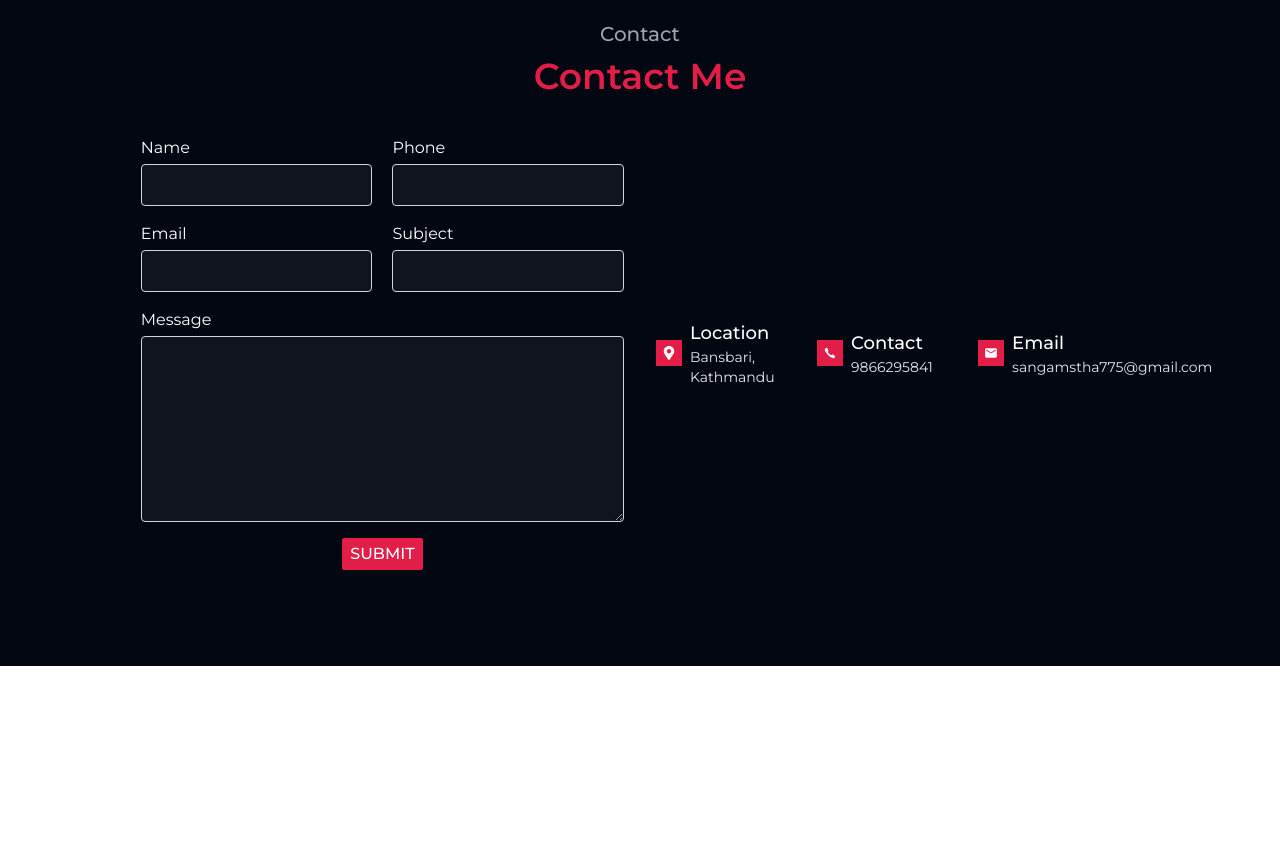
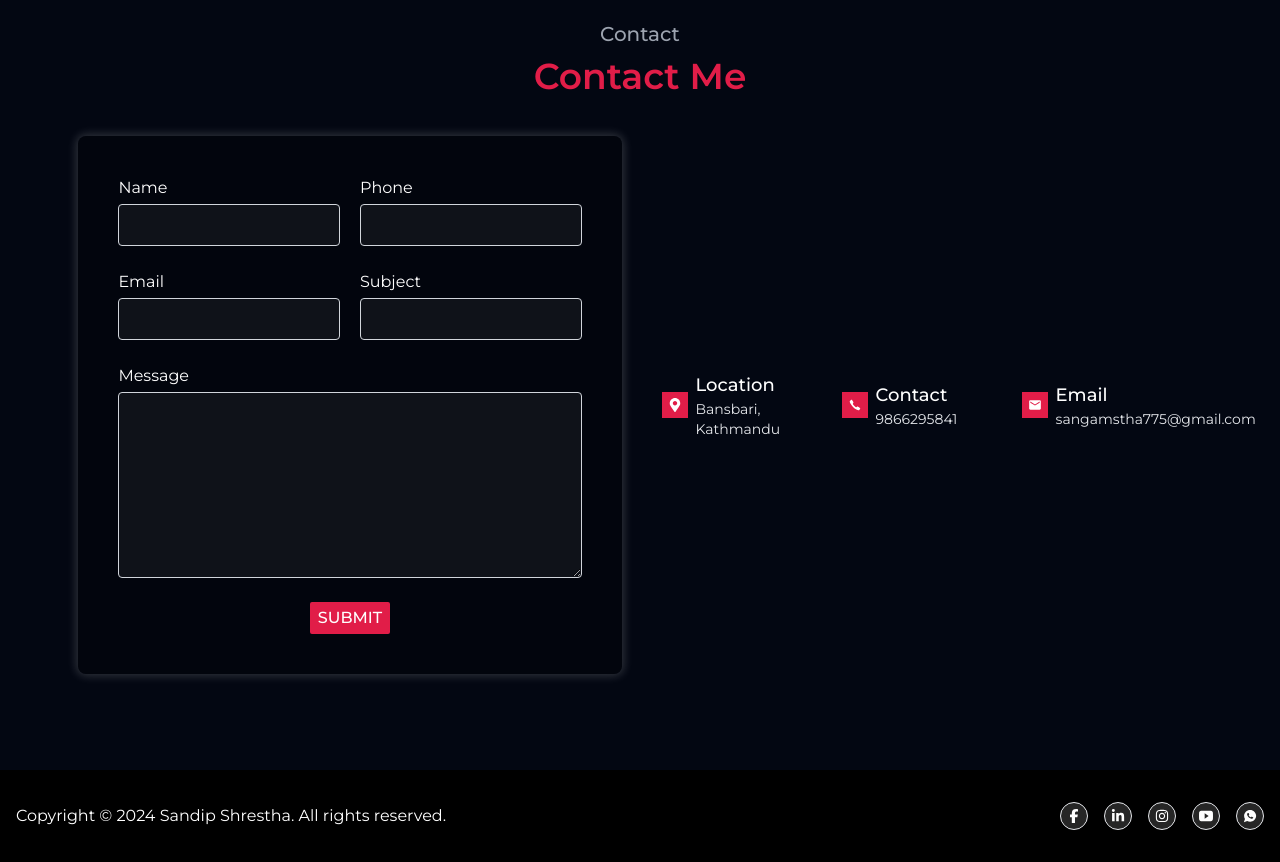
Before and after one commit to sandipshrest/my-portfolio, a Next.js app: page / in a window 1280 px wide. Shown: the part 900-1762 px from the top of the page. Before the commit the page ends 1566 px from the top, so only its background shows below. Built offline with nearby package versions, Linux system fonts and the light colour scheme.

Commit message:
footer created

```diff
--- a/src/components/Contact.jsx
+++ b/src/components/Contact.jsx
@@ -32,11 +32,11 @@ const Contact = () => {
           <h2 className="text-xl font-medium text-gray-400">Contact</h2>
           <h3 className="text-4xl font-semibold text-rose-600">Contact Me</h3>
         </div>
-        <div className="flex gap-8 w-4/5">
+        <div className="flex gap-10 w-[90%]">
           <form
             ref={form}
             onSubmit={sendEmail}
-            className="flex flex-col items-center gap-4 w-1/2 sm:text-base text-sm"
+            className="flex flex-col items-center gap-6 w-1/2 p-10 sm:text-base text-sm bg-black bg-opacity-30 rounded-lg shadow-[0_0_10px_2px_rgba(225,225,225,0.2)]"
           >
             <div className="flex sm:flex-row flex-col sm:gap-5 gap-2 w-full">
               <div className="flex flex-col items-start gap-1 sm:w-1/2 w-full">
--- a/src/components/footer/page.js
+++ b/src/components/footer/page.js
@@ -1,11 +1,59 @@
-import React from 'react'
+import React from "react";
+import { FaLinkedinIn } from "react-icons/fa";
+import { IoLogoWhatsapp, IoLogoYoutube } from "react-icons/io";
+import { FaFacebookF, FaInstagram } from "react-icons/fa6";
 
 const Page = () => {
+  const date = new Date().getFullYear();
   return (
-    <div>
-
-    </div>
-  )
-}
+    <footer className="py-8 text-white bg-black">
+      <div className="container flex items-center justify-between gap-6">
+        <p>Copyright &copy; {date} Sandip Shrestha. All rights reserved. </p>
+        <div className="flex items-center gap-4">
+          <a
+            href="https://www.facebook.com/sandip.shrestha.3979489"
+            target="_blank"
+            rel="noreferrer"
+            className="sm:w-7 w-6 sm:h-7 h-6 rounded-full border flex justify-center items-center sm:text-sm text-xs bg-white bg-opacity-15 hover:bg-rose-600 hover:bg-opacity-100 hover:border-rose-600 transition-all duration-150 ease-linear"
+          >
+            <FaFacebookF />
+          </a>
+          <a
+            href="https://www.linkedin.com/in/sandip-shrestha-01954a237/"
+            target="_blank"
+            rel="noreferrer"
+            className="sm:w-7 w-6 sm:h-7 h-6 rounded-full border flex justify-center items-center sm:text-sm text-xs bg-white bg-opacity-15 hover:bg-rose-600 hover:bg-opacity-100 hover:border-rose-600 transition-all duration-150 ease-linear"
+          >
+            <FaLinkedinIn />
+          </a>
+          <a
+            href="https://www.instagram.com/kanxa_cresta?igsh=bW1ocW03OGZia29k"
+            target="_blank"
+            rel="noreferrer"
+            className="sm:w-7 w-6 sm:h-7 h-6 rounded-full border flex justify-center items-center sm:text-sm text-xs bg-white bg-opacity-15 hover:bg-rose-600 hover:bg-opacity-100 hover:border-rose-600 transition-all duration-150 ease-linear"
+          >
+            <FaInstagram />
+          </a>
+          <a
+            href="https://www.youtube.com/channel/UCm5RbqLcy4vtZ6wlXaskiOA"
+            target="_blank"
+            rel="noreferrer"
+            className="sm:w-7 w-6 sm:h-7 h-6 rounded-full border flex justify-center items-center sm:text-sm text-xs bg-white bg-opacity-15 hover:bg-rose-600 hover:bg-opacity-100 hover:border-rose-600 transition-all duration-150 ease-linear"
+          >
+            <IoLogoYoutube />
+          </a>
+          <a
+            href="https://wa.me/9806101417"
+            target="_blank"
+            rel="noreferrer"
+            className="sm:w-7 w-6 sm:h-7 h-6 rounded-full border flex justify-center items-center sm:text-sm text-xs bg-white bg-opacity-15 hover:bg-rose-600 hover:bg-opacity-100 hover:border-rose-600 transition-all duration-150 ease-linear"
+          >
+            <IoLogoWhatsapp />
+          </a>
+        </div>
+      </div>
+    </footer>
+  );
+};
 
 export default Page;
```
